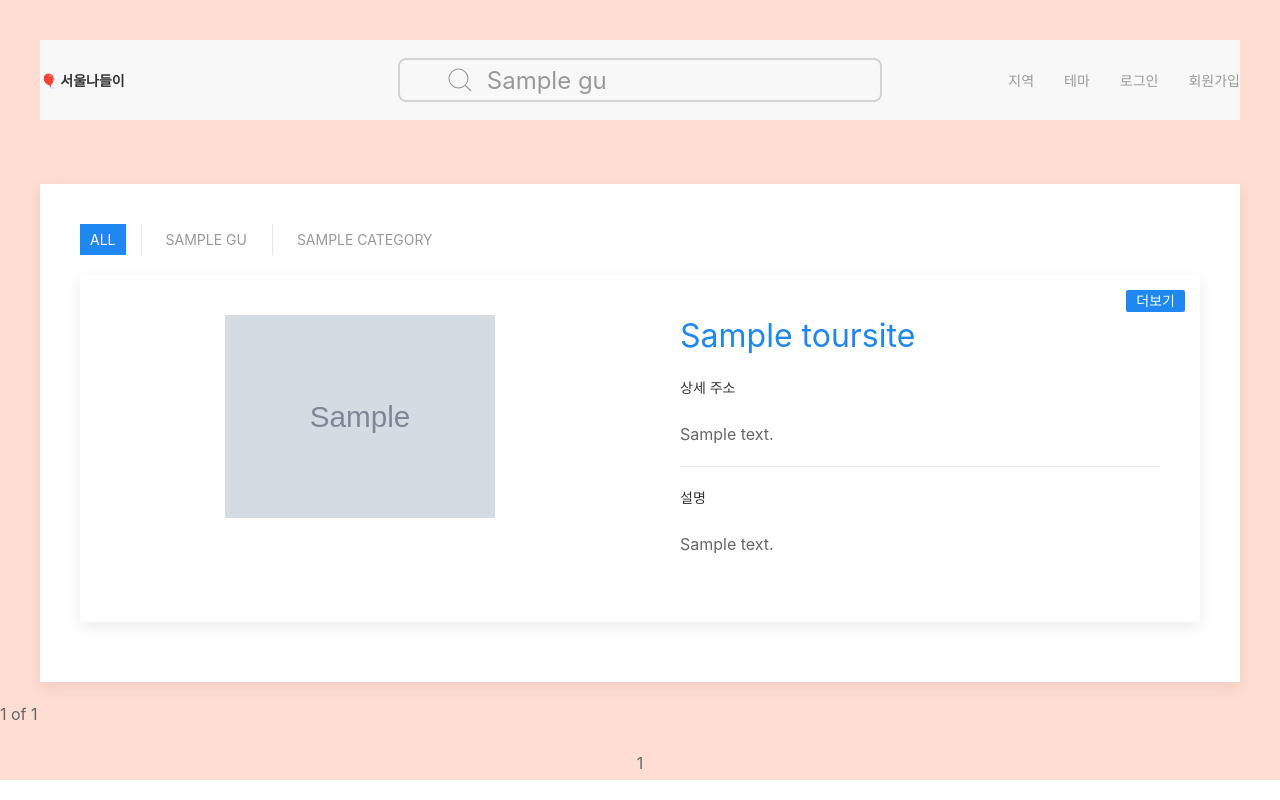
After one commit to django-web-project/tourist-attractions, a Django app: page /tour/search/?gu_kw=1 in a window 1280 px wide. The commit adds this page. Run offline with Django 3.2, Linux system fonts and the light colour scheme; tables that the repository leaves empty hold one stand-in row (values such as "Sample post"); grey boxes marked "Sample" are stand-in pictures; some libraries are stand-ins or nearby versions.

Commit message:
All in one

```diff
--- a/account/views.py
+++ b/account/views.py
@@ -147,6 +147,7 @@ def my_list_delete(request):
 
     return redirect('account:profile')
 
+
 def delete_all(request):
     json_str = request.GET['card_list']
     obj = json.loads(json_str)
--- a/static/css/index.css
+++ b/static/css/index.css
@@ -45,3 +45,8 @@
     box-shadow: none !important;
     outline: 0px !important;
 }
+
+.content_base {
+    border: 2px solid lightgray;
+  border-radius: 0.5rem;
+}
--- a/templates/base.html
+++ b/templates/base.html
@@ -6,29 +6,38 @@
     <title></title>
     <!-- jQuery CDN -->
     <script src="https://code.jquery.com/jquery-2.2.4.min.js" integrity="sha256-BbhdlvQf/xTY9gja0Dq3HiwQF8LaCRTXxZKRutelT44=" crossorigin="anonymous"></script>
-    <!-- UIkit CSS -->
+    <!-- UIkit core CSS -->
     <link rel="stylesheet" href="https://cdn.jsdelivr.net/npm/uikit@3.6.16/dist/css/uikit.min.css" />
-
-    <!-- UIkit JS -->
     <script src="https://cdn.jsdelivr.net/npm/uikit@3.6.16/dist/js/uikit.min.js"></script>
     <script src="https://cdn.jsdelivr.net/npm/uikit@3.6.16/dist/js/uikit-icons.min.js"></script>
 
     <!-- static/css -->
-    <link rel="stylesheet" href="/static/css/index.css">
+    <link rel="stylesheet" href="/static/css/index.css?a">
     {% block head %}
     {% endblock head %}
+</head>
 
-</head>
 <body>
 <header>
 <!-- navbar -->
-<div class="uk-section">
+<div class="uk-section" style="background-color: #ffddd2">
     <div class="uk-position-top uk-padding">
         <div uk-sticky="sel-target: .uk-navbar-container; cls-active: uk-navbar-sticky">
             <nav class="uk-navbar-container" uk-navbar>
+                <div class="uk-navbar-center">
+                    <div class="uk-section-xsmall" >
+                        <div class="uk-container content_base">
+                            <form class="uk-search uk-search-navbar" action="." method="post">
+                                {% csrf_token %}
+                                    <span uk-search-icon></span>
+                                    <input class="uk-search-input" type="text" name="search_kw" placeholder=" {{ search_keyword }}">
+                            </form>
+                        </div>
+                    </div>
+                </div>
                 <div class="uk-navbar-left">
                     <ul class="uk-navbar-nav">
-                        <li class="uk-active"><a href="{% url 'home' %}">🎈 서울나들이</a></li>
+                        <li class="uk-active uk-text-bold"><a href="{% url 'home' %}">🎈 서울나들이</a></li>
                     </ul>
                 </div>
                 <div class="uk-navbar-right">
@@ -38,7 +47,11 @@
                             <div class="uk-navbar-dropdown">
                                 <ul class="uk-nav uk-navbar-dropdown-nav">
                                     {% for gu in gu_list %}
-                                        <li><a href="#">{{ gu.gu_name }}</a></li>
+                                        <li>
+                                            <a href="{% url 'tour:search' %}?gu_kw={{ gu.id }}">
+                                            {{ gu.gu_name }}
+                                            </a>
+                                        </li>
                                     {% endfor %}
                                 </ul>
                             </div>
@@ -48,7 +61,11 @@
                             <div class="uk-navbar-dropdown">
                                 <ul class="uk-nav uk-navbar-dropdown-nav">
                                     {% for category in category_list %}
-                                        <li><a href="#">{{ category.category_name }}</a></li>
+                                        <li>
+                                            <a href="{% url 'tour:search' %}?ctg_kw={{ category.id }}">
+                                            {{ category.category_name }}
+                                            </a>
+                                        </li>
                                     {% endfor %}
                                 </ul>
                             </div>
@@ -85,8 +102,6 @@
                                     <div class="uk-modal-body">
 
                                         <!-- messages -->
-
-
 
                                         <div class="uk-text-center form_container">
                                             <form method="POST" action="/loginProcess/">
@@ -142,6 +157,7 @@
                 </div>
             </nav>
         </div>
+
         <!-- messages -->
         {% if messages %}
             {% for message in messages %}
@@ -156,7 +172,7 @@
 <!-- Navbar End -->
 </header>
 
-<main>
+<main style="background-color: #ffddd2">
 {% block container %}
     <!-- 이 부분만 내용을 바꾸면 됨 -->
 {% endblock %}
--- /dev/null
+++ b/tour/templates/tour/search.html
@@ -0,0 +1,124 @@
+{% extends 'base.html' %}
+
+{% block container %}
+
+<br>
+{#<div class="uk-section-xsmall" >#}
+{#    <div class="uk-container">#}
+{#        <form class="uk-search uk-search-navbar" action="." method="post">#}
+{#            {% csrf_token %}#}
+{#                <span uk-search-icon></span>#}
+{#                <input class="uk-search-input" type="text" name="search_kw" placeholder="{{ search_keyword }}">#}
+{#        </form>#}
+{#    </div>#}
+{#</div>#}
+
+<div class="uk-section-xsmall">
+    <div class="uk-container">
+    <div class="uk-card uk-card-default uk-card-body" uk-filter="target: .js-filter">
+    <!-- 필터 목록-->
+        <div class="uk-grid-small uk-grid-divider uk-child-width-auto" uk-grid>
+            <div>
+                <ul class="uk-subnav uk-subnav-pill" uk-margin>
+                    <li class="uk-active" uk-filter-control><a href="#">All</a></li>
+                </ul>
+            </div>
+            <div>
+                <ul class="uk-subnav uk-subnav-pill" uk-margin>
+                    {% for gu in gu_list %}
+                        <li uk-filter-control="filter: [data-gu='{{ gu.gu_name }}']; group: data-gu">
+                            <a href="#">{{ gu.gu_name }}</a>
+                        </li>
+                    {% endfor %}
+                </ul>
+            </div>
+            <div>
+                <ul class="uk-subnav uk-subnav-pill" uk-margin>
+                    {% for category in category_list %}
+                        <li uk-filter-control="filter: [data-category='{{ category.category_name }}']; group: category">
+                            <a href="#">{{ category.category_name }}</a>
+                        </li>
+                    {% endfor %}
+                </ul>
+            </div>
+        </div>
+    <!-- 필터 목록 끝 -->
+    <!--  목록 생성 -->
+    <ul class="js-filter uk-child-width-1-2 uk-child-width-1-3@m uk-padding-remove">
+        {% if toursite_page %}
+            {% for Toursite in toursite_page %}
+                <ul class="uk-width-expand uk-padding-remove" data-gu="{{ Toursite.gu.gu_name }}" data-category="{{ Toursite.category.category_name }}">
+                    <div class="uk-card uk-card-default uk-grid-collapse uk-child-width-1-2@s uk-margin" uk-grid>
+                        <div uk-height-viewport="expand: true"
+                             class="uk-card uk-card-body uk-padding"
+                             style="text-align: center">
+                                <img src="{{ Toursite.toursite_img }}" alt="{{ Toursite.toursite_name }} img"
+                                     title="{{ Toursite.toursite_name }} img" width="270px" height="270px">
+                        </div>
+                        <div>
+                            <div class="uk-card uk-card-body">
+                                <div class="uk-card-badge uk-label">
+                                    <a href='../detail/{{ Toursite.id }}' style="color: #ffffff">
+                                    더보기
+                                    </a>
+                                </div>
+                                <h2>
+                                    <a href='../detail/{{ Toursite.id }}'>{{ Toursite.toursite_name }}</a>
+                                </h2>
+                                <dl class="uk-description-list uk-description-list-divider">
+                                    <dt>상세 주소</dt>
+                                    <br>
+                                    <dd>{{ Toursite.toursite_address }}</dd>
+                                    <dt>설명</dt>
+                                    <br>
+                                    <dd>{{ Toursite.toursite_detail }}</dd>
+                                </dl>
+                            </div>
+                        </div>
+                    </div>
+                </ul>
+            {% endfor %}
+        {% elif search_term %}<!-- 검색란이 공란인지 확인-->
+            <div class="uk-card uk-card-default uk-card-body">
+                <b><i>해당 관광지({{ search_term }})를 찾을 수 없습니다.</i></b>
+            </div>
+        {% endif %}
+    </ul>
+    <!--  목록 생성 끝 -->
+    </div>
+    </div>
+</div>
+<!----페이지네이션 시작 (수정하고 지울 부분) ------>
+<div class="container">
+    {# first previous #}
+    {% if toursite_page.has_previous %}
+        <a href="?page=1&search_kw={{ search_keyword }}"
+           uk-icon="icon: chevron-double-left"></a>
+        <a href="?page={{ toursite_page.previous_page_number }}&search_kw={{ search_keyword }}"
+           uk-icon="icon: chevron-left"></a>
+    {% endif %}
+    {# of #}
+        <span>{{ toursite_page.number }}</span>
+        <span>of</span>
+        <span>{{ toursite_page.paginator.num_pages }}</span>
+    {# Next last #}
+    {% if toursite_page.has_next %}
+        <a href="?page={{ toursite_page.next_page_number }}&search_kw={{ search_keyword }}"
+           uk-icon="icon: chevron-right"></a>
+        <a href="?page={{ toursite_page.paginator.num_pages }}&search_kw={{ search_keyword }}"
+           uk-icon="icon: chevron-double-right"></a>
+    {% endif %}
+    </div>
+<!----페이지네이션 끝 ------>
+<!-- uikit Pagination -->
+<ul class="uk-pagination uk-flex-center" uk-margin>
+    {% for page in page_list %}
+        {% if page == toursite_page.number %}
+            <li class="uk-active"><span>{{ toursite_page.number }}</span></li>
+        {% else %}
+            <li><a href="?page={{ page }}&search_kw={{ search_keyword }}">{{ page }}</a></li>
+        {% endif %}
+    {% endfor %}
+</ul>
+
+{% endblock %}
--- a/tour/urls.py
+++ b/tour/urls.py
@@ -5,8 +5,6 @@ from . import views
 app_name = 'tour'
 
 urlpatterns = [
-    # path('search/<str:search_name>', views.search, name='search'),
     path('detail/<str:toursite_id>', views.detail, name='detail'),
-    # path('gu/<int:gu_id>', view.gu, name='gu'),
-    # path('category/<int:category_id>', view.category, name='category'),
+    path('search/', views.search, name='search')
 ]
--- a/tour/views.py
+++ b/tour/views.py
@@ -6,6 +6,9 @@ from django.urls import reverse
 from datetime import datetime, timedelta
 from django.contrib.auth.models import User
 from django.utils import timezone
+from django.db.models import Q
+from django.core.paginator import Paginator
+import json
 
 
 # 버전 5 : 날씨 데이터 가져오기 함수화
@@ -108,8 +111,24 @@ def get_weather_data(x, y):
                     category_data[3][1]: get_t1h(result, category_data),
                     category_data[4][1]: get_reh(result, category_data),
                     category_data[5][1]: get_wsd(result, category_data)}
+    return weather_data
 
-    return weather_data
+
+def get_xy(toursite):
+    # 거리의 경우 주소에 있는 json을 통해 좌표 가져오기
+    if toursite.category_id == 5:
+        address_data = json.loads(toursite.toursite_address)
+        location_x = address_data['x']
+        location_y = address_data['y']
+    # 다른 관광지의 경우 카카오 API를 통해 좌표 가져오기
+    else:
+        url = 'http://dapi.kakao.com/v2/local/search/address'
+        params = {'query': toursite.toursite_address}
+        header = {'Authorization': 'KakaoAK c1c91e71e21bbee8cdc83ab7f30cbc51'}
+        result = requests.get(url, headers=header, params=params).json()
+        location_x = result['documents'][0]['address']['x']
+        location_y = result['documents'][0]['address']['y']
+    return location_x, location_y
 
 
 def detail(request, toursite_id):
@@ -141,17 +160,13 @@ def detail(request, toursite_id):
         # 현재 로그인한 유저가 리뷰를 썼는지 확인
         review_check = 0
         if Review.objects.select_related('toursite').filter(toursite_id=toursite_id).filter(user_id=request.user.id):
+            # 리뷰를 썼다면 1로 변경
             review_check = 1
         else:
             pass
 
         # 검색된 주소의 X, Y 좌표
-        url = 'http://dapi.kakao.com/v2/local/search/address'
-        params = {'query': selected_toursite.toursite_address}
-        header = {'Authorization': 'KakaoAK c1c91e71e21bbee8cdc83ab7f30cbc51'}
-        result = requests.get(url, headers=header, params=params).json()
-        location_x = result['documents'][0]['address']['x']
-        location_y = result['documents'][0]['address']['y']
+        location_x, location_y = get_xy(selected_toursite)
 
         # 관광지가 속한 구 찾기
         selected_gu = Gu.objects.get(id=selected_toursite.gu_id)
@@ -164,9 +179,65 @@ def detail(request, toursite_id):
         gu_list = Gu.objects.all()
         category_list = Category.objects.all()
 
+        # 거리의 경우 주소가 json 형태로 되어있어 여기서 상세주소만 가져오는 작업이 필요
+        if selected_toursite.category_id == 5:
+            address_data = json.loads(selected_toursite.toursite_address)['상세주소']
+            selected_toursite.toursite_address = address_data
+
         # 관광지 관련 데이터, 리뷰관련 데이터, 관광지 좌표, 검색 시간 기준 시간 예보 데이터
         context = {'toursite_data': selected_toursite, 'review_data': review_data,
                    'x': location_x, 'y': location_y, 'weather_data': weather_data,
                    'gu_list': gu_list, 'category_list': category_list,
                    'review_check': review_check}
         return render(request, 'tour/detail.html', context)
+
+
+def search(request):
+    # Nav Bar 구, 카테고리 드롭다운 가져오기
+    gu = Gu.objects.all().order_by('gu_name')
+    category = Category.objects.all().order_by('category_name')
+    # search/ 에서 검색기능
+    if request.method == 'POST':
+        searchWord = request.POST['search_kw']
+        toursite_list = Toursite.objects.filter(
+            Q(toursite_name__icontains=searchWord) | Q(toursite_detail__icontains=searchWord)).distinct()\
+            .select_related('gu').select_related('category').order_by('toursite_name')
+    # Nav Bar 구 단위 검색
+    elif request.GET.get('gu_kw'):
+        gu_id1 = request.GET.get('gu_kw')
+        searchWord = Gu.objects.get(id=gu_id1)
+        toursite_list = Toursite.objects.filter(gu_id=gu_id1).distinct()\
+            .select_related('gu').select_related('category').order_by('toursite_name')
+    # Nav Bar 카테고리 단위 검색
+    elif request.GET.get('ctg_kw'):
+        ctg_id = request.GET.get('ctg_kw')
+        searchWord = Category.objects.get(id=ctg_id)
+        toursite_list = Toursite.objects.filter(category_id=ctg_id).distinct()\
+            .select_related('gu').select_related('category').order_by('toursite_name')
+    # 메인페이지에서 검색
+    else:
+        searchWord = request.GET.get('search_kw')
+        toursite_list = Toursite.objects.filter(
+            Q(toursite_name__icontains=searchWord) | Q(toursite_detail__icontains=searchWord)).distinct()\
+            .select_related('gu').select_related('category').order_by('toursite_name')
+    # 상세 설명 글자 자르기
+    for selected_toursite in toursite_list:
+        if len(selected_toursite.toursite_detail) > 100:
+            raw_data_toursite_detail = selected_toursite.toursite_detail[0:100] + ' ... (중략)'
+            selected_toursite.toursite_detail = raw_data_toursite_detail
+    # 거리 관광지의 주소 변경
+    for selected_toursite in toursite_list:
+        if selected_toursite.category_id == 5:
+            address_data = json.loads(selected_toursite.toursite_address)['상세주소']
+            selected_toursite.toursite_address = address_data
+
+    paginator = Paginator(toursite_list, 10)
+    page_list = paginator.page_range
+    page = request.GET.get('page', 1)
+    toursite_page = paginator.get_page(page)
+    context = {'search_keyword': searchWord,
+               'toursite_page': toursite_page,
+               'page_list': page_list,
+               'gu_list': gu,
+               'category_list': category}
+    return render(request, 'tour/search.html', context)
```
Also changed, not shown: DjangoSeoul/settings.py (+7 -32 lines), static/js/rating.js (+5 -5 lines), templates/index.html (+8 -4 lines), tour/templates/tour/detail.html (+4 -30 lines), static/img/profile_pics/default.jpg (added), static/img/profile_pics/유영현1.jpg (added), static/img/weather_img/NB01.png (added), static/img/weather_img/NB03.png (added), static/img/weather_img/NB04.png (added), static/img/weather_img/NB08.png (added), static/img/weather_img/NB11.png (added), static/img/weather_img/NB23.png (added), tour/migrations/0006_auto_20210217_1211.py.
